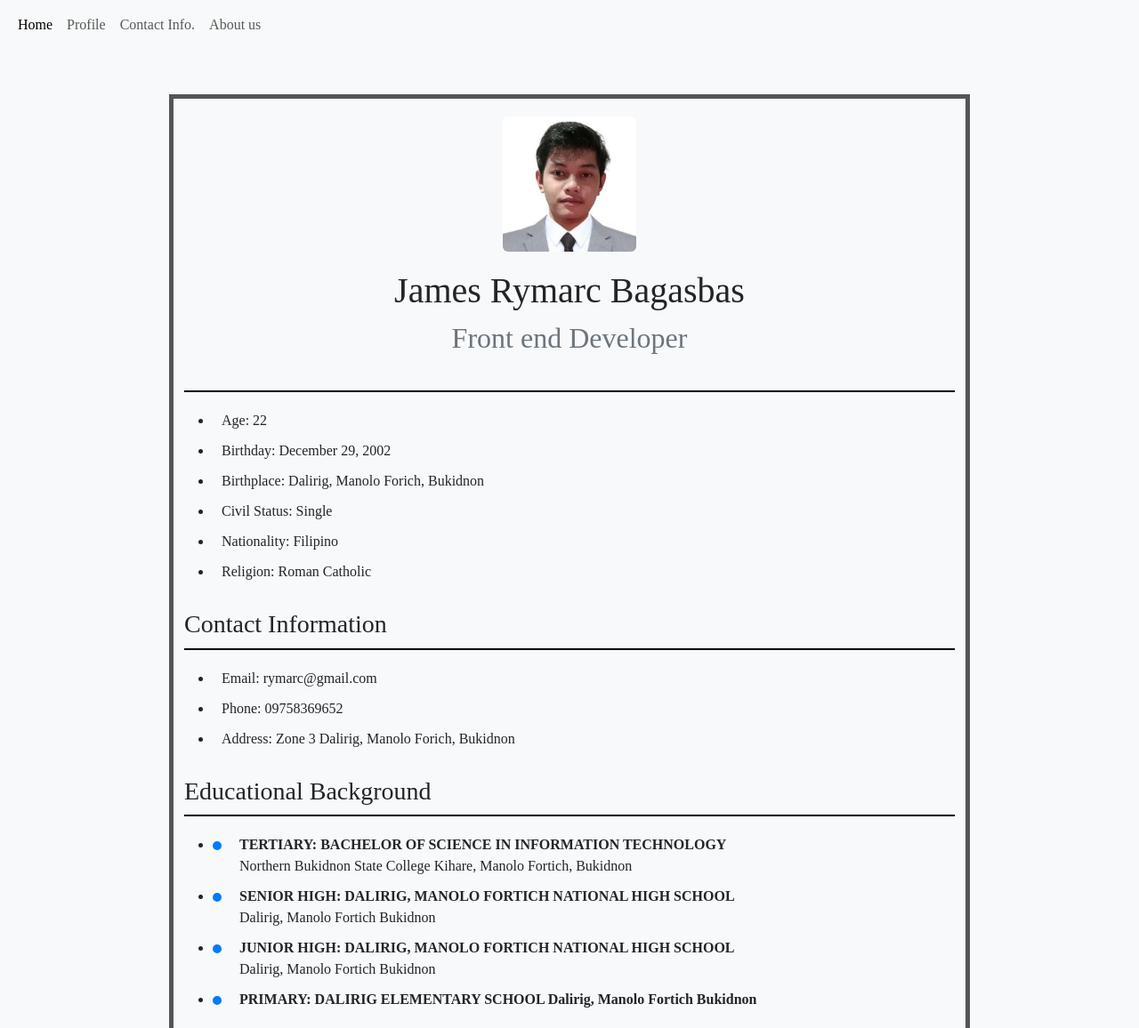
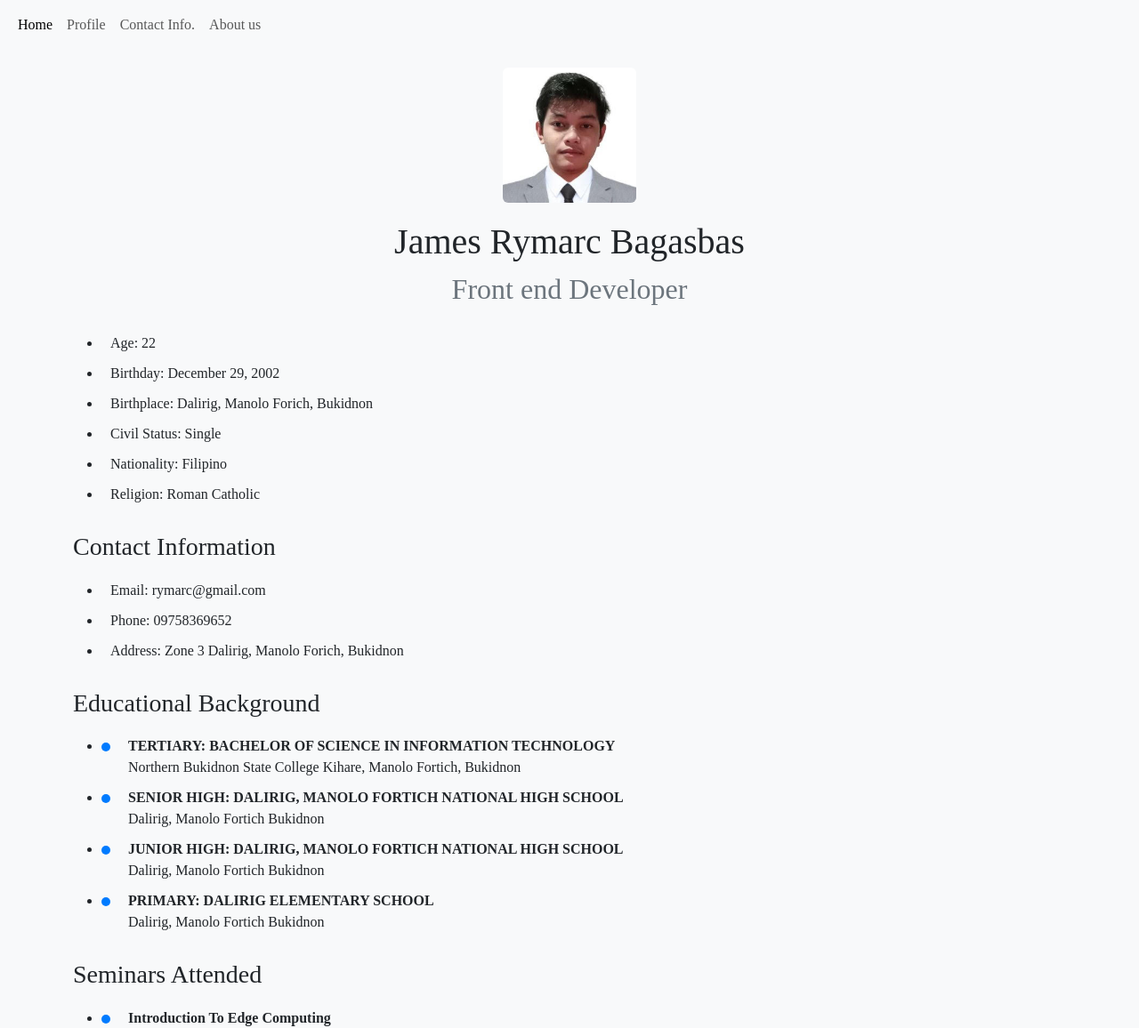
Before and after one commit to JamesRymarc29/Bagasbas-Portfolio, a plain HTML site: page Profile.html in a window 1280 px wide. Shown: the top 1156 px of the page at 89% size. Drawn offline with nearby package versions, Linux system fonts and the light colour scheme.

Commit message:
remove the border in the profie page

```diff
--- a/Profile.html
+++ b/Profile.html
@@ -18,10 +18,12 @@
           <div class="collapse navbar-collapse" id="navbarNav">
             <ul class="navbar-nav">
               <li class="nav-item">
-                <a class="nav-link active" aria-current="page" href="#">Home</a>
+                <a class="nav-link active" aria-current="page" href="index.html"
+                >Home</a>
               </li>
               <li class="nav-item">
-                <a class="nav-link" href="">Profile</a>
+                <a class="nav-link" href=""
+                >Profile</a>
               </li>
               <li class="nav-item">
                 <a class="nav-link" href="#">Contact Info.</a>
@@ -80,7 +82,7 @@
                             Dalirig, Manolo Fortich Bukidnon
                         </li>
                         <li>
-                            <strong>PRIMARY: DALIRIG ELEMENTARY SCHOOL
+                            <strong>PRIMARY: DALIRIG ELEMENTARY SCHOOL </strong><br>
                             Dalirig, Manolo Fortich Bukidnon
                         </li>
                     </ul>
--- a/profile.css
+++ b/profile.css
@@ -4,9 +4,9 @@ body {
 
 }
 .container {
-    max-width: 900px;
-    margin-top: 50px;
-    border: 5px solid #555;
+    max-width: 1000 px;
+
+
 }
 
 .container img {
@@ -27,8 +27,6 @@ body {
 }
 .section-title {
     margin-top: 30px;
-    border-bottom: 2px solid #000000;
-    padding-bottom: 10px;
     margin-bottom: 20px;
 }
 .contact-info, .education, .experience {
--- a/style.css
+++ /dev/null
@@ -1,56 +0,0 @@
-body {
-    background-color: #f8f9fa;
-    font-family: 'Arial', sans-serif;
-}
-.container {
-    max-width: 900px;
-    margin-top: 50px;
-    border: 5px solid #555;
-}
-
-.container img {
-   width: 150px;
-   height: inherit;
-   margin-top: 20px;
-   margin-bottom: 20px;
-}
-.profile-header {
-    text-align: center;
-    margin-bottom: 30px;
-}
-.profile-header h1 {
-    margin-bottom: 10px;
-}
-.profile-header h2 {
-    color: #6c757d;
-}
-.section-title {
-    margin-top: 30px;
-    border-bottom: 2px solid #000000;
-    padding-bottom: 10px;
-    margin-bottom: 20px;
-}
-.contact-info, .education, .experience {
-    margin-bottom: 30px;
-}
-.contact-info li, .education li, .experience li {
-    margin-bottom: 10px;
-}
-.contact-info li i, .experience li i {
-    color: #007bff;
-    margin-right: 10px;
-}
-.education li, .experience li {
-    padding-left: 30px;
-    position: relative;
-}
-.education li:before, .experience li:before {
-    content: '';
-    position: absolute;
-    left: 0;
-    top: 8px;
-    width: 10px;
-    height: 10px;
-    background-color: #007bff;
-    border-radius: 50%;
-}
```
Also changed, not shown: index.html (+4 -0 lines).
